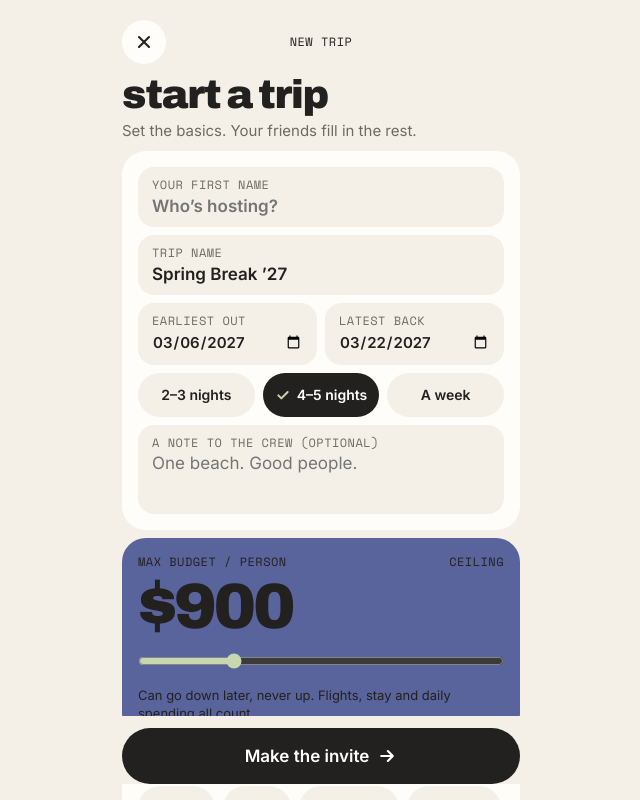
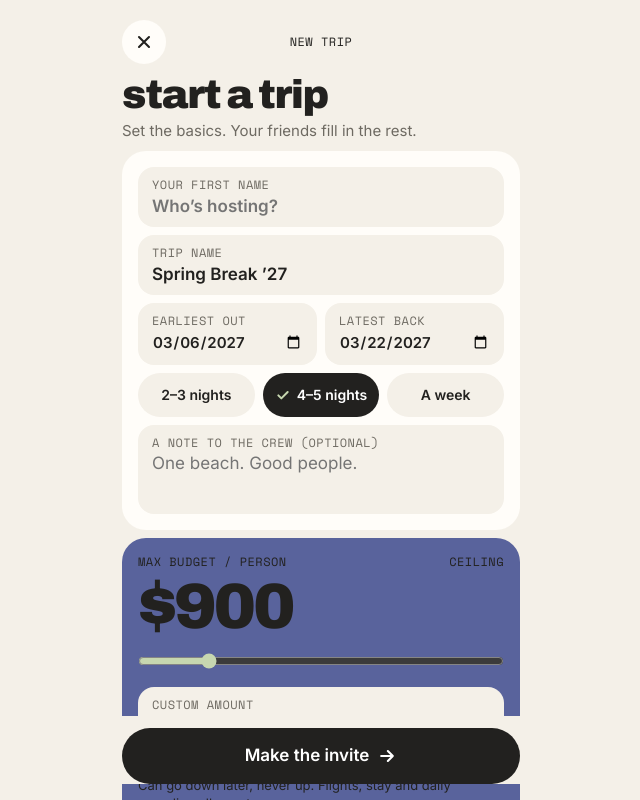
Before and after one commit to archityem/HACKRPI26, a Next.js app: page /new in a window 1280 px wide. Shown: the top 800 px of the page, without its empty margins (319-959 px from the left). Built offline with nearby package versions, Linux system fonts and the light colour scheme; a web font is replaced by a local one.

Commit message:
budget: 0-5000 slider plus custom amount input, raise server cap to 1M
Co-Authored-By: Claude Sonnet 5.5 <noreply@anthropic.com>

```diff
--- a/app/_components/Answers.tsx
+++ b/app/_components/Answers.tsx
@@ -4,6 +4,7 @@ import { PREFS, airportsFor, api, dayDiff, money, range, type Snapshot } from "@
 import type { Deal } from "@/lib/types";
 import { QuestionCard, tripTone } from "@/components/trip";
 import { Button, Chip, Field, Icon, Meta, Progress, Text, useToast } from "@/components/ui";
+import { CustomAmount } from "./CustomAmount";
 import { InstallSheet } from "./Invite";
 import { prefShort, useInstall, windowLabel, type Ctx } from "./common";
 
@@ -125,7 +126,8 @@ export function AnswersScreen(ctx: Ctx) {
       <QuestionCard number={num(1)} label={STEPS[1].label} value={values[1]} state={state(1)} tone="dusk" onEdit={() => edit(1)}>
         <label htmlFor="mybudget" className="t-meta">{STEPS[1].label}</label>
         <Text variant="numeral" className="q__big">{money(d.max)}</Text>
-        <input id="mybudget" type="range" min={Math.min(100, cap)} max={cap} step={cap > 400 ? 25 : 5} value={Math.min(d.max, cap)} onChange={(e) => set({ max: Number(e.target.value) })} />
+        <input id="mybudget" type="range" min={0} max={Math.min(5000, cap)} step={cap > 400 ? 25 : 5} value={Math.min(d.max, 5000, cap)} onChange={(e) => set({ max: Number(e.target.value) })} />
+        <CustomAmount id="mybudget-custom" value={d.max} onChange={(n) => set({ max: n })} />
         <div className="q__foot t-meta"><span>Private</span><span>Trip cap {money(cap)}</span></div>
         <span style={{ fontSize: 13, lineHeight: 1.35 }}>The group only sees a range, never your number. Flights, {t.nights} nights and daily spending all count.</span>
       </QuestionCard>
--- /dev/null
+++ b/app/_components/CustomAmount.tsx
@@ -0,0 +1,23 @@
+"use client";
+import { useState } from "react";
+import { Field } from "@/components/ui";
+
+/** "Custom amount" whole-dollar input that stays in sync with a slider through `value`. */
+export function CustomAmount({ id, value, onChange }: { id: string; value: number; onChange: (n: number) => void }) {
+  const [text, setText] = useState("");
+  // Show what the user typed while it still matches the value; otherwise mirror the value (slider moved).
+  const shown = text !== "" && Number(text) === value ? text : value > 0 ? String(value) : text === "" ? "" : "0";
+  return (
+    <Field label="Custom amount">
+      <input
+        id={id} className="amount-input" inputMode="numeric" pattern="[0-9]*" autoComplete="off"
+        placeholder="Any whole-dollar amount" value={shown}
+        onChange={(e) => {
+          const digits = e.target.value.replace(/\D/g, "").slice(0, 9).replace(/^0+(?=\d)/, "");
+          setText(digits);
+          onChange(digits === "" ? 0 : Number(digits));
+        }}
+      />
+    </Field>
+  );
+}
--- a/app/api/trips/[code]/members/route.ts
+++ b/app/api/trips/[code]/members/route.ts
@@ -19,7 +19,7 @@ const Body = z
     start: date,
     end: date,
     min: z.number().min(0).default(0),
-    max: z.number().positive().max(100_000),
+    max: z.number().positive().max(1_000_000),
     prefs: z.array(z.string()).min(1),
     deals: z.array(z.enum(["nonstop", "domestic", "short", "red-eye"])).default([]),
   })
--- a/app/api/trips/route.ts
+++ b/app/api/trips/route.ts
@@ -22,7 +22,7 @@ const Body = z
     windowStart: date,
     windowEnd: date,
     nights: z.number().int().min(1).max(30),
-    maxBudget: z.number().positive().max(100_000),
+    maxBudget: z.number().positive().max(1_000_000),
     vibes: z.array(z.string()).max(2).default([]),
   })
   .refine((b) => b.windowEnd >= b.windowStart, { message: "windowEnd must be on/after windowStart" });
--- a/app/globals.css
+++ b/app/globals.css
@@ -234,3 +234,6 @@ input[type="range"] { width: 100%; accent-color: var(--sage); margin: 4px 0; min
 .swatch[data-tone="dusk"] { color: var(--white); }
 .swatch[aria-pressed="true"] { border-color: var(--ink); }
 .swatch:active { transform: translateY(-4px) scale(1.02); }
+
+/* --- custom budget amount (budget fix) --- */
+.amount-input { min-height: var(--tap); }
--- a/app/new/page.tsx
+++ b/app/new/page.tsx
@@ -4,6 +4,7 @@ import { useRouter } from "next/navigation";
 import { PREFS, api, dayDiff, money, rememberTrip, saveSession } from "@/lib/client";
 import { Button, Card, Chip, Field, Icon, IconButton, Meta, Text } from "@/components/ui";
 import { prefShort } from "../_components/common";
+import { CustomAmount } from "../_components/CustomAmount";
 
 const LENGTHS: [number, string][] = [[3, "2–3 nights"], [5, "4–5 nights"], [7, "A week"]];
 
@@ -23,6 +24,7 @@ export default function NewTrip() {
     if (!f.windowStart || !f.windowEnd || f.windowEnd < f.windowStart) return setError("Choose dates that end after they start.");
     if (dayDiff(f.windowStart, f.windowEnd) < f.nights) return setError(`Your dates need room for ${f.nights} nights.`);
     if (!(f.maxBudget > 0)) return setError("Set a budget above $0.");
+    if (f.maxBudget > 1_000_000) return setError("Keep the budget at $1,000,000 or less.");
     setBusy(true);
     try {
       const r = await api<{ code: string; memberId: string; token: string }>("/api/trips", {
@@ -66,7 +68,8 @@ export default function NewTrip() {
       <Card tone="dusk">
         <div className="row row--between"><label htmlFor="budget" className="t-meta">Max budget / person</label><Meta>Ceiling</Meta></div>
         <Text variant="numeral-lg" className="q__big">{money(f.maxBudget)}</Text>
-        <input id="budget" type="range" min={200} max={3000} step={50} value={f.maxBudget} onChange={(e) => set({ maxBudget: Number(e.target.value) })} />
+        <input id="budget" type="range" min={0} max={5000} step={50} value={Math.min(f.maxBudget, 5000)} onChange={(e) => set({ maxBudget: Number(e.target.value) })} />
+        <CustomAmount id="budget-custom" value={f.maxBudget} onChange={(n) => set({ maxBudget: n })} />
         <span style={{ fontSize: 13, lineHeight: 1.35 }}>Can go down later, never up. Flights, stay and daily spending all count.</span>
       </Card>
 
```
